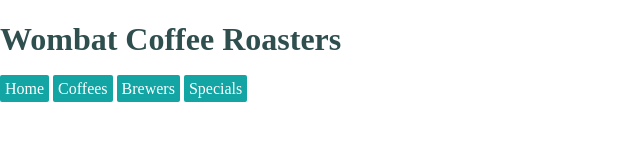
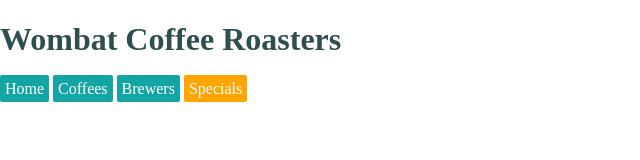
Before and after one commit to huyhai1994/css-indepth, a website built with webpack: page index.html in a window 1280 px wide. Shown: the whole page, without its empty margins (0-640 px from the left). Built offline with nearby package versions, Linux system fonts and the light colour scheme.

Commit message:
inline style applied via the style attribute

```diff
--- a/index.html
+++ b/index.html
@@ -17,7 +17,7 @@
       <li><a href="">Home</a></li>
       <li><a href="">Coffees</a></li>
       <li><a href="">Brewers</a></li>
-      <li><a href="">Specials</a></li>
+      <li><a href="" style="background-color: orange;">Specials</a></li>
     </ul>
   </nav>
 </header>
```
